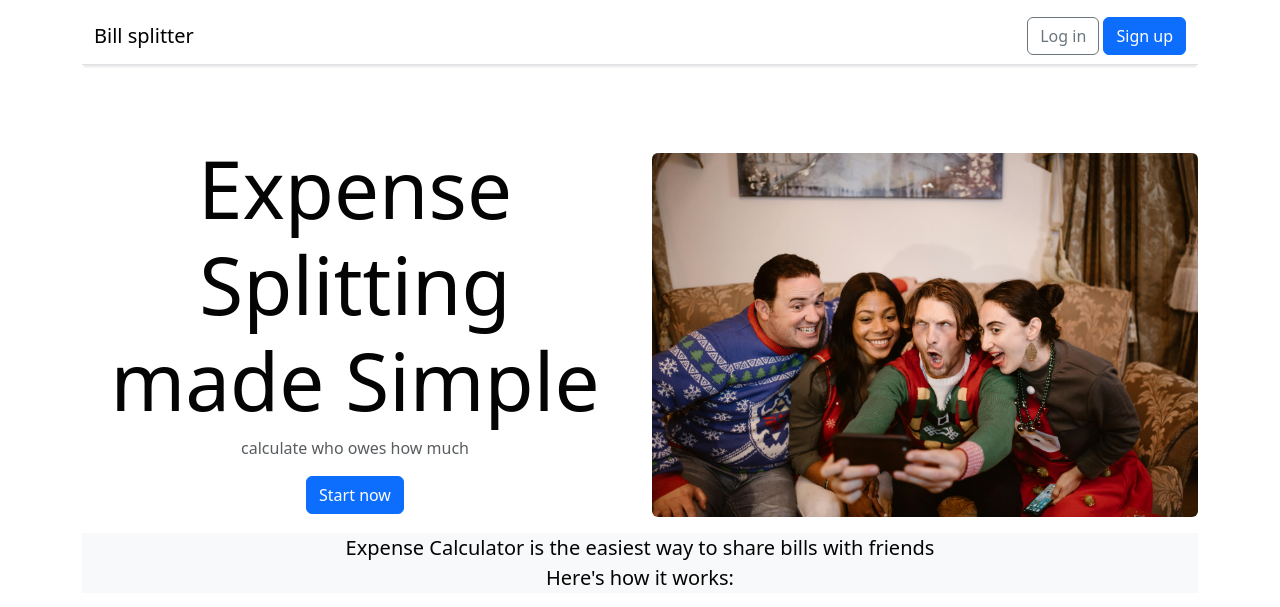
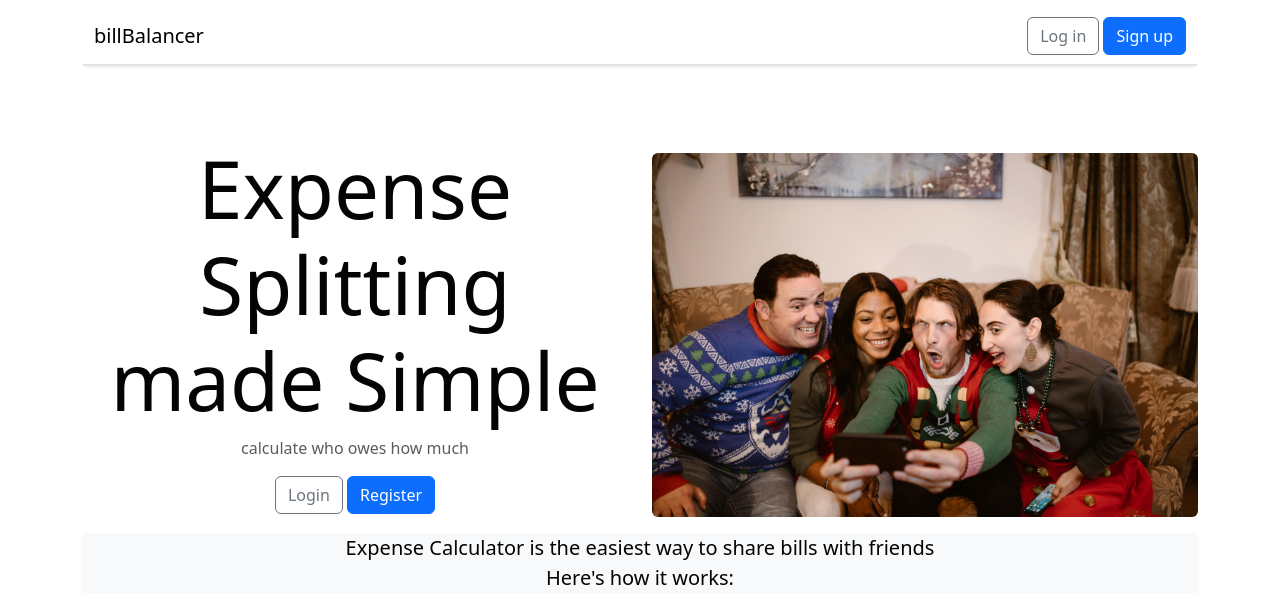
Before and after one commit to sbojorge/Bill_splitting_0124Hackathon, a Django app: page / in a window 1280 px wide. Shown: the top 607 px of the page. Run offline with Django 3.2, Linux system fonts and the light colour scheme; some libraries are stand-ins or nearby versions.

Commit message:
Fix: buttons different on homepage when not logged in

```diff
--- a/templates/index.html
+++ b/templates/index.html
@@ -12,7 +12,12 @@
                 Simple</h1>
         </div>
         <div class="text-body-secondary">calculate who owes how much</div>
-        <a href="#" class="btn btn-primary mt-3"> Start now </a>
+        {% if user.is_authenticated %}
+            <a href="{% url 'new_event' %}" class="btn btn-primary mt-3"> Start now </a>
+        {% else %}
+            <a href="{% url 'account_login' %}" class="btn btn-outline-secondary mt-3">Login</a>
+            <a href="{% url 'account_signup' %}" class="btn btn-primary mt-3">Register</a>
+        {% endif %}
     </div>
 
     <!-- image slider -->
--- a/templates/navbar.html
+++ b/templates/navbar.html
@@ -2,7 +2,7 @@
 
 <nav class="navbar navbar-expand-lg pt-3 border-bottom bottom-shadow">
     <div class="container-fluid">
-        <a class="navbar-brand" href="{% url 'home' %}">Bill splitter</a>
+        <a class="navbar-brand" href="{% url 'home' %}">billBalancer</a>
         <ul class="navbar-nav me-auto mb-lg-0">
 
             <!-- Navbar item available if logged in -->
```
